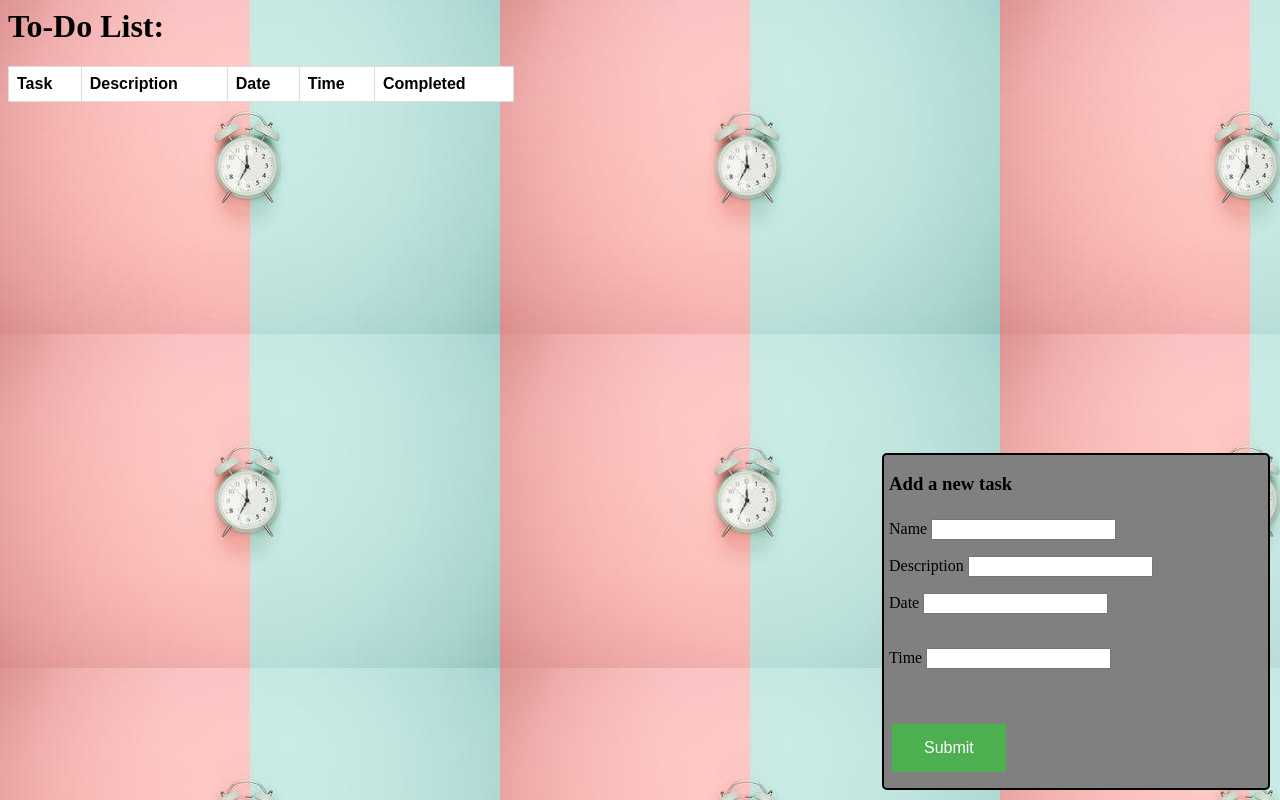
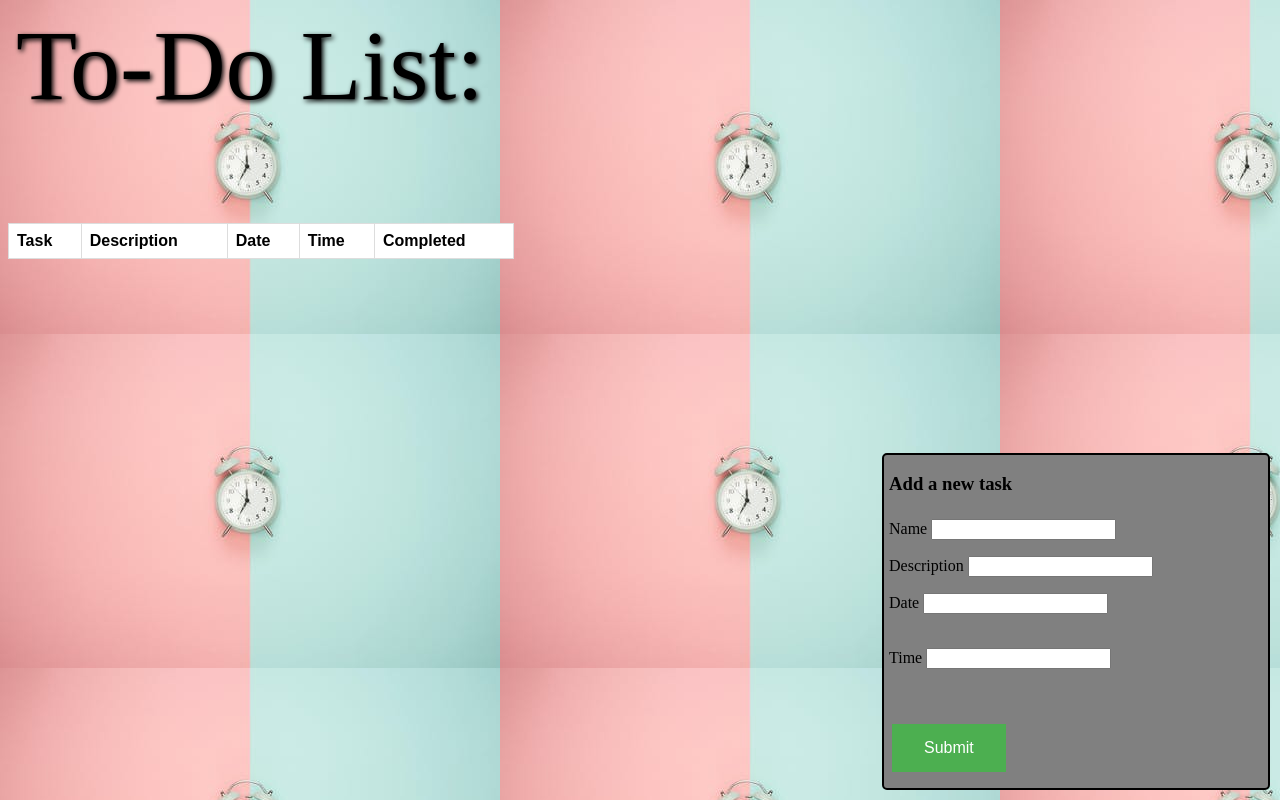
Before and after one commit to Keshav-Ojha/todo.github.io, a plain HTML site: page index.html in a window 1280 px wide. Drawn offline with Linux system fonts and the light colour scheme.

Commit message:
style edit

```diff
--- a/index.html
+++ b/index.html
@@ -22,8 +22,14 @@
         form{
             padding: 5px;
         }
+
         h3{
             padding-left:5px;
+        }
+
+        p.heading{
+            font-size: 100px;
+            text-shadow: 2px 2px 5px;
         }
 
         div.relative{
@@ -55,10 +61,13 @@
             display: inline-block;
             font-size: 16px;
         }
+        button.button:hover{
+            box-shadow: 2px 2px 5px darkgreen;
+        }
         </style>
 </head>
 <body>
-    <h1>To-Do List:</h1>
+    <p class="heading"> To-Do List:</p>
     <table id='To-Do' style="width: 40%;"></table>
     <div class='relative'>
        <p> <h3>Add a new task</h3></p>
```
